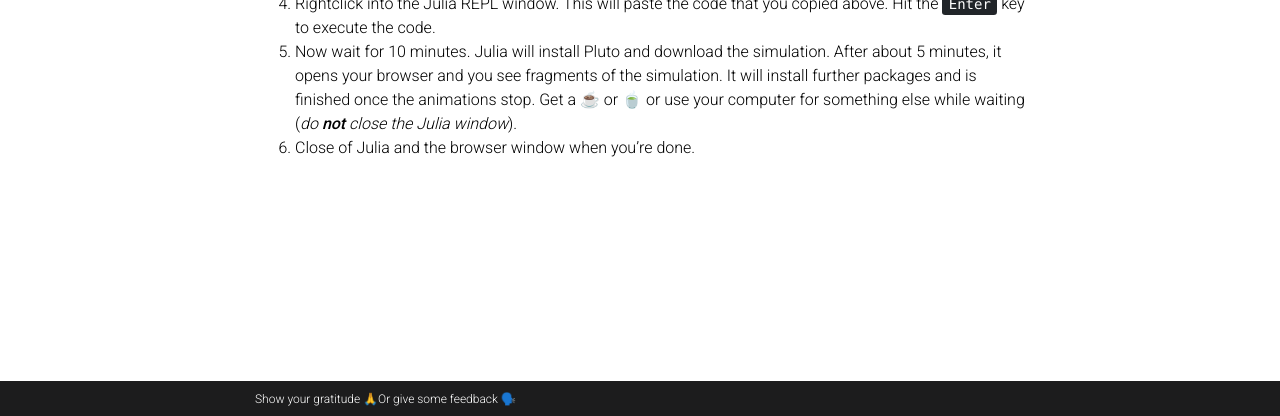
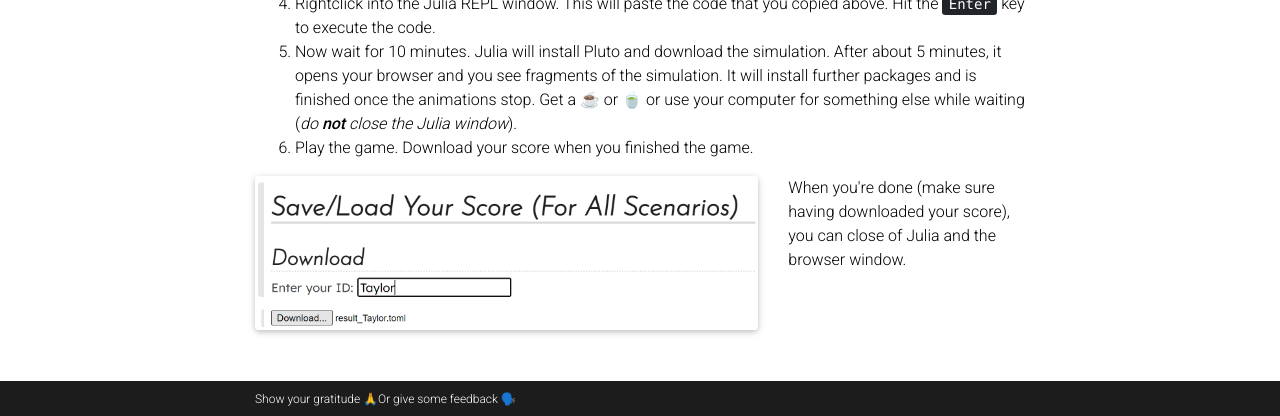
Before and after one commit to frankhuettner/www.newsvendor.games, a Jekyll site: the page built from _pages/play.md, in a window 1280 px wide and 1258 px high, cut to the strip 842-1258 px from the top of the window. Built offline with Jekyll 4.4.1, drawn with Linux system fonts in a browser that asks for light colours; full-size pictures stand in for the smaller copies a plugin makes; comment, search, counter and statistics services are not loaded; a style sheet for code colours, icons or effects is not loaded.

```diff
--- a/_pages/play.md
+++ b/_pages/play.md
@@ -26,4 +26,13 @@ end
    <img src="https://aws1.discourse-cdn.com/business5/uploads/julialang/original/3X/b/2/b210ef1688d324908e9217b8d413d54cdb5d8ded.png" alt="Julia REPL" width="400"/>
 4. Rightclick into the Julia REPL window. This will paste the code that you copied above. Hit the <kbd>Enter</kbd> key to execute the code.
 5. Now wait for 10 minutes. Julia will install Pluto and download the simulation. After about 5 minutes, it opens your browser and you see fragments of the simulation. It will install further packages and is finished once the animations stop. Get a ☕ or 🍵 or use your computer for something else while waiting (*do **not** close the Julia window*).
-6. Close of Julia and the browser window when you're done.
+6. Play the game. Download your score when you finished the game.
+<div class="row justify-content-sm-center">
+    <div class="col-sm-8 mt-3 mt-md-0">
+        {% include figure.html path="assets/img/screenshot_download.png" title="example image" class="img-fluid rounded z-depth-1" %}
+    </div>
+    <div class="col-sm-4 mt-3 mt-md-0">
+    When you're done (make sure having downloaded your score), you can close of Julia and the browser window.
+
+    </div>
+</div>
```
Also changed, not shown: _pages/teacher.md (+63 -19 lines), assets/img/screenshot_download.png (added).
